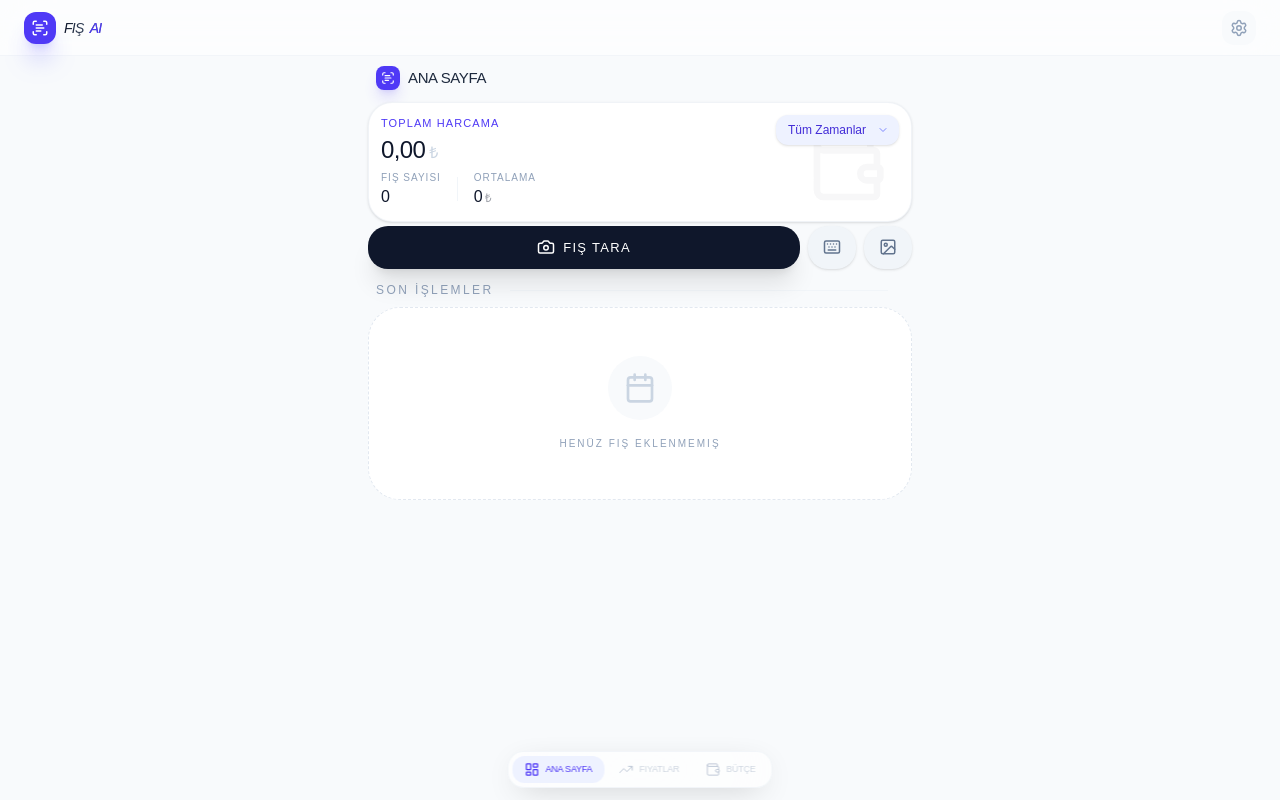
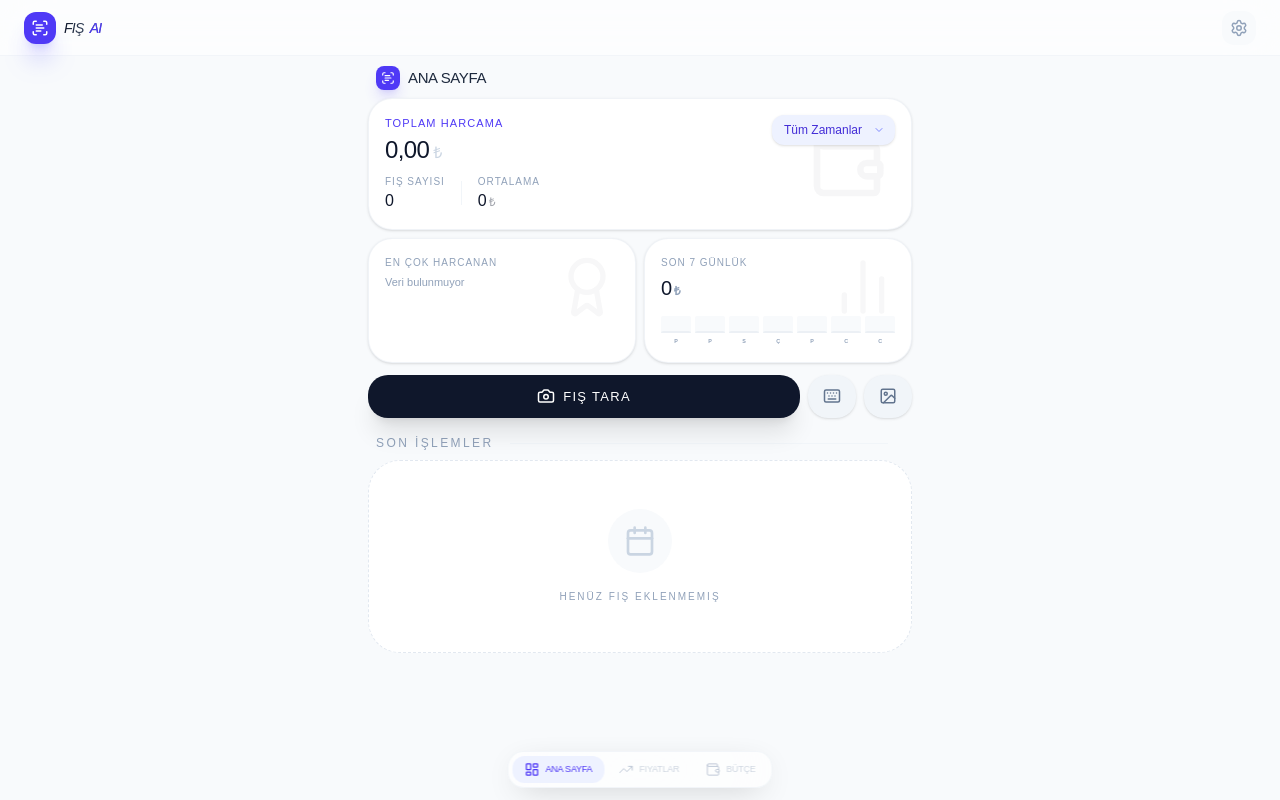
Before and after one commit to ibkarakaya-spec/FisAl-v2, a React (Vite) app: page / in a window 1280 px wide. Built offline with nearby package versions, Linux system fonts and the light colour scheme.

Commit message:
feat: implement receipt filtering by month
Added dashboard filtering logic for active receipts and imported new icons for future dashboard enhancements.

```diff
--- a/src/App.tsx
+++ b/src/App.tsx
@@ -1,11 +1,12 @@
 import React, { useState, useRef, useEffect, useMemo } from 'react';
 import {
-  Camera, Loader2, LayoutDashboard, TrendingUp, X, Wallet, Settings as SettingsIcon, Cloud as CloudIcon, HardDrive, Plus, ArrowRight, ScanText, ChevronDown, Trash2, QrCode, Image as ImageIcon
+  Camera, Loader2, LayoutDashboard, TrendingUp, X, Wallet, Settings as SettingsIcon, Cloud as CloudIcon, HardDrive, Plus, ArrowRight, ScanText, ChevronDown, Trash2, QrCode, Image as ImageIcon,
+  Award, BarChart2
 } from 'lucide-react';
 import { motion, AnimatePresence } from 'motion/react';
 import { extractReceiptData, DEFAULT_CATEGORIES } from './services/geminiService.ts';
 import { ReceiptData, AppStatus, ThemeMode } from './types.ts';
-import { ReceiptTable } from './components/ReceiptTable.tsx';
+import { ReceiptTable, getCategoryColor } from './components/ReceiptTable.tsx';
 import { ReceiptDetailModal } from './components/ReceiptDetailModal.tsx';
 import { ProductHistory } from './components/ProductHistory.tsx';
 import { BudgetManager } from './components/BudgetManager.tsx';
@@ -218,6 +219,82 @@ const App: React.FC = () => {
     });
 
     return Array.from(monthsSet).sort().reverse();
+  }, [activeReceipts]);
+
+  const dashboardFilteredReceipts = useMemo(() => {
+    return activeReceipts.filter(r => {
+      if (dashboardMonth === 'Hepsi') return true;
+      if (!r.date) return false;
+      let rMonth = '';
+      if (r.date.includes('.')) {
+        const parts = r.date.split('.');
+        rMonth = `${parts[2]}-${parts[1].padStart(2, '0')}`;
+      } else if (r.date.includes('-')) {
+        rMonth = r.date.substring(0, 7);
+      }
+      return rMonth === dashboardMonth;
+    });
+  }, [activeReceipts, dashboardMonth]);
+
+  const mostSpentCategory = useMemo(() => {
+    const categoryTotals: Record<string, number> = {};
+    dashboardFilteredReceipts.forEach(r => {
+      const cat = r.category || 'Gıda ve Market';
+      categoryTotals[cat] = (categoryTotals[cat] || 0) + r.total;
+    });
+    let maxCat = '';
+    let maxAmount = 0;
+    Object.entries(categoryTotals).forEach(([cat, amount]) => {
+      if (amount > maxAmount) {
+        maxAmount = amount;
+        maxCat = cat;
+      }
+    });
+    return { category: maxCat || null, amount: maxAmount };
+  }, [dashboardFilteredReceipts]);
+
+  const last7DaysTrend = useMemo(() => {
+    const days = [];
+    const now = new Date();
+    const dayNames = ['Paz', 'Pzt', 'Sal', 'Çar', 'Per', 'Cum', 'Cmt'];
+
+    for (let i = 6; i >= 0; i--) {
+      const d = new Date();
+      d.setDate(now.getDate() - i);
+
+      const dayVal = String(d.getDate()).padStart(2, '0');
+      const monthVal = String(d.getMonth() + 1).padStart(2, '0');
+      const yearVal = d.getFullYear();
+
+      const dotFormat = `${dayVal}.${monthVal}.${yearVal}`;
+      const label = `${dayVal}/${monthVal}`;
+      const dayName = dayNames[d.getDay()];
+
+      days.push({
+        dotFormat,
+        label,
+        dayName,
+        total: 0
+      });
+    }
+
+    activeReceipts.forEach(r => {
+      if (!r.date) return;
+      let rDate = r.date.trim();
+      if (rDate.includes('-')) {
+        const parts = rDate.split('-');
+        if (parts.length === 3) {
+          rDate = `${parts[2].padStart(2, '0')}.${parts[1].padStart(2, '0')}.${parts[0]}`;
+        }
+      }
+
+      const match = days.find(d => d.dotFormat === rDate);
+      if (match) {
+        match.total += r.total;
+      }
+    });
+
+    return days;
   }, [activeReceipts]);
 
   useEffect(() => {
@@ -462,31 +539,27 @@ const App: React.FC = () => {
               <motion.div
                 initial={{ opacity: 0, scale: 0.98 }}
                 animate={{ opacity: 1, scale: 1 }}
-                className="space-y-1 pt-1"
+                className="space-y-2 pt-1"
               >
-                <div className="flex items-center gap-2 mb-3 px-2">
+                <div className="flex items-center gap-2 mb-2 px-2">
                    <div className="w-6 h-6 bg-indigo-600 rounded-lg flex items-center justify-center text-white shadow-lg shadow-indigo-600/20">
                       <ScanText size={14} />
                    </div>
                    <h2 className="text-[15px] font-medium text-slate-800 dark:text-white uppercase tracking-tight">Ana Sayfa</h2>
                 </div>
 
-                <div className="grid grid-cols-1 gap-1">
-                  <div className="bg-white dark:bg-slate-900 p-3 rounded-[24px] border border-slate-200/50 dark:border-slate-800 shadow-sm relative overflow-hidden group font-sans">
+                <div className="grid grid-cols-1 gap-2">
+                  {/* Toplam Harcama */}
+                  <div className="bg-white dark:bg-slate-900 p-4 rounded-[24px] border border-slate-200/50 dark:border-slate-800 shadow-sm relative overflow-hidden group font-sans">
                     <div className="absolute top-0 right-0 p-6 opacity-[0.03] dark:opacity-[0.05] group-hover:scale-110 transition-transform">
                       <Wallet size={80} />
                     </div>
 
-                    <div className="flex justify-between items-start mb-1">
+                    <div className="flex justify-between items-start mb-2">
                       <div className="space-y-0.5">
                         <span className="text-[11px] font-medium text-indigo-600 dark:text-indigo-400 uppercase tracking-widest block">Toplam Harcama</span>
                         <div className="text-2xl font-medium tracking-tight tabular-nums flex items-baseline gap-1 font-display">
-                          {activeReceipts
-                            .filter(r => {
-                              if (dashboardMonth === 'Hepsi') return true;
-                              const rMonth = r.date.includes('.') ? `${r.date.split('.')[2]}-${r.date.split('.')[1]}` : r.date.substring(0, 7);
-                              return rMonth === dashboardMonth;
-                            })
+                          {dashboardFilteredReceipts
                             .reduce((s, r) => s + r.total, 0)
                             .toLocaleString('tr-TR', { minimumFractionDigits: 2 })}
                           <span className="text-base font-medium text-slate-300 dark:text-slate-700">₺</span>
@@ -515,20 +588,88 @@ const App: React.FC = () => {
                     <div className="flex items-center gap-4">
                       <div className="flex flex-col">
                         <span className="text-[10px] font-medium text-slate-400 uppercase tracking-widest">Fiş Sayısı</span>
-                        <span className="text-base font-medium font-display">{activeReceipts.length}</span>
+                        <span className="text-base font-medium font-display">{dashboardFilteredReceipts.length}</span>
                       </div>
                       <div className="h-6 w-px bg-slate-100 dark:bg-slate-800"></div>
                       <div className="flex flex-col">
                         <span className="text-[10px] font-medium text-slate-400 uppercase tracking-widest">Ortalama</span>
                         <span className="text-base font-medium font-display">
-                          {(activeReceipts.length > 0 ? activeReceipts.reduce((s, r) => s + r.total, 0) / activeReceipts.length : 0).toLocaleString('tr-TR', { maximumFractionDigits: 0 })}
+                          {(dashboardFilteredReceipts.length > 0 ? dashboardFilteredReceipts.reduce((s, r) => s + r.total, 0) / dashboardFilteredReceipts.length : 0).toLocaleString('tr-TR', { maximumFractionDigits: 0 })}
                           <span className="text-[12px] ml-0.5 opacity-40">₺</span>
                         </span>
                       </div>
                     </div>
                   </div>
 
-                  <div className="flex gap-2 w-full">
+                  {/* En Çok Harcanan Kategori & Son 7 Günlük Trend Row */}
+                  <div className="grid grid-cols-2 gap-2">
+                    {/* Left Card: Most Spent Category */}
+                    <div className="bg-white dark:bg-slate-900 p-4 rounded-[24px] border border-slate-200/50 dark:border-slate-800 shadow-sm relative overflow-hidden group flex flex-col justify-between h-[125px]">
+                      <div className="absolute top-0 right-0 p-4 opacity-[0.03] dark:opacity-[0.05] group-hover:scale-110 transition-transform">
+                        <Award size={64} />
+                      </div>
+
+                      <div>
+                        <span className="text-[10px] font-medium text-slate-400 uppercase tracking-widest block mb-1">En Çok Harcanan</span>
+                        {mostSpentCategory.category ? (
+                          <div className="space-y-1.5">
+                            <span className={`inline-block text-[10px] font-bold px-2 rounded-md border uppercase tracking-wider ${getCategoryColor(mostSpentCategory.category)}`}>
+                              {mostSpentCategory.category}
+                            </span>
+                            <div className="text-xl font-medium tracking-tight tabular-nums flex items-baseline gap-0.5 font-display text-slate-900 dark:text-white mt-1">
+                              {mostSpentCategory.amount.toLocaleString('tr-TR', { minimumFractionDigits: 0 })}
+                              <span className="text-xs font-semibold text-slate-400">₺</span>
+                            </div>
+                          </div>
+                        ) : (
+                          <p className="text-[11px] text-slate-400 font-medium">Veri bulunmuyor</p>
+                        )}
+                      </div>
+                    </div>
+
+                    {/* Right Card: Last 7 Days Trend */}
+                    <div className="bg-white dark:bg-slate-900 p-4 rounded-[24px] border border-slate-200/50 dark:border-slate-800 shadow-sm flex flex-col justify-between relative overflow-hidden group h-[125px]">
+                      <div className="absolute top-0 right-0 p-4 opacity-[0.03] dark:opacity-[0.05] group-hover:scale-110 transition-transform">
+                        <BarChart2 size={64} />
+                      </div>
+
+                      <div>
+                        <span className="text-[10px] font-medium text-slate-400 uppercase tracking-widest block mb-1">Son 7 Günlük</span>
+                        <div className="text-xl font-medium tracking-tight tabular-nums flex items-baseline gap-0.5 font-display text-slate-900 dark:text-white">
+                          {last7DaysTrend.reduce((sum, d) => sum + d.total, 0).toLocaleString('tr-TR', { minimumFractionDigits: 0 })}
+                          <span className="text-xs font-semibold text-slate-400">₺</span>
+                        </div>
+                      </div>
+
+                      {/* Micro Spark bars */}
+                      <div className="flex gap-1 items-end h-[30px] relative z-10">
+                        {last7DaysTrend.map((day, idx) => {
+                          const maxVal = Math.max(...last7DaysTrend.map(d => d.total), 1);
+                          const barHeight = Math.max((day.total / maxVal) * 100, 6);
+                          return (
+                            <div key={idx} className="flex-1 flex flex-col items-center h-full group/day relative cursor-pointer">
+                              <div className="absolute bottom-full mb-1 left-1/2 -translate-x-1/2 bg-slate-900 dark:bg-slate-100 text-white dark:text-slate-900 text-[8px] font-medium px-1 py-0.5 rounded shadow pointer-events-none opacity-0 group-hover/day:opacity-100 transition-opacity z-20 whitespace-nowrap">
+                                {day.total.toFixed(0)}₺
+                              </div>
+                              <div className="w-full bg-slate-50 dark:bg-slate-800 group-hover/day:bg-indigo-500 rounded-t-[2px] h-full flex items-end">
+                                <motion.div
+                                  initial={{ height: 0 }}
+                                  animate={{ height: `${barHeight}%` }}
+                                  className={`w-full rounded-t-[2px] transition-colors duration-300 ${day.total > 0 ? 'bg-indigo-500 dark:bg-indigo-400' : 'bg-slate-200/50 dark:bg-slate-700/50'}`}
+                                />
+                              </div>
+                              <span className="text-[6px] font-black text-slate-400 mt-1 dark:text-slate-500 tracking-tighter block scale-90">
+                                {day.dayName[0]}
+                              </span>
+                            </div>
+                          );
+                        })}
+                      </div>
+                    </div>
+                  </div>
+
+                  {/* Buttons */}
+                  <div className="flex gap-2 w-full mt-1">
                     <motion.button
                       whileHover={{ scale: 1.02 }}
                       whileTap={{ scale: 0.98 }}
@@ -570,18 +711,7 @@ const App: React.FC = () => {
                       </div>
 
                     <ReceiptTable
-                      receipts={activeReceipts.filter(r => {
-                        if (dashboardMonth === 'Hepsi') return true;
-                        if (!r.date) return false;
-                        let rMonth = '';
-                        if (r.date.includes('.')) {
-                          const parts = r.date.split('.');
-                          rMonth = `${parts[2]}-${parts[1].padStart(2, '0')}`;
-                        } else if (r.date.includes('-')) {
-                          rMonth = r.date.substring(0, 7);
-                        }
-                        return rMonth === dashboardMonth;
-                      })}
+                      receipts={dashboardFilteredReceipts}
                       onDelete={id => setConfirmState({ isOpen: true, title: "Silinsin mi?", message: "Bu kayıt kalıcı olarak kaldırılacak.", onConfirm: () => setReceipts(p => p.filter(r => r.id !== id)) })}
                       onView={setSelectedReceipt}
                       onCopySingle={() => Promise.resolve(true)}
```
Also changed, not shown: 1 other file (tests, documents, lock files or other folders).
